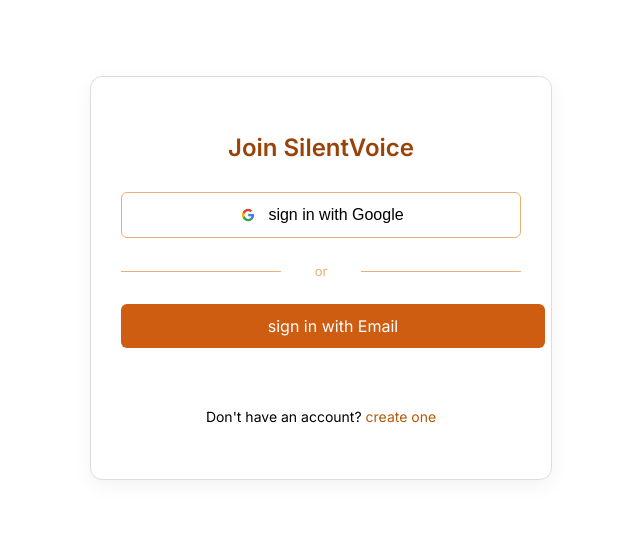
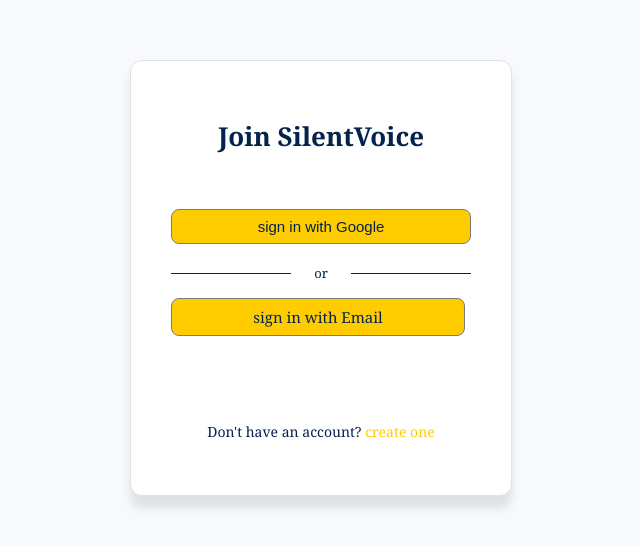
Before and after one commit to mayssaa11/SilentVoice, a website with bundled scripts: page public/signin.html in a window 1280 px wide. Shown: the part 122-668 px from the top of the page, without its empty margins (319-959 px from the left). Built offline with nearby package versions, Linux system fonts and the light colour scheme; some packages are replaced by stand-ins of ours.

Commit message:
modified:   public/css/register_email.css 	modified:   public/css/signin.css 	modified:   public/register_email.html 	modified:   public/signin.html

```diff
--- a/public/css/register_email.css
+++ b/public/css/register_email.css
@@ -1,11 +1,12 @@
 body {
+    font-family:Cambria, Cochin, Georgia, Times, 'Times New Roman', serif;
     margin: 0;
     padding: 0;
-    font-family: 'Roboto', sans-serif;
-    background-color: rgb(255, 251, 245);
+    background-color: #f7f9fc;
     display: flex;
     justify-content: center;
     align-items: center;
+    color:#03224c;
     height: 100vh;
 }
 
@@ -15,22 +16,26 @@
 }
 
 .form-box {
-    background: #fff;
-    padding: 40px 30px;
-    border-radius: 8px;
-    box-shadow: 0 2px 10px rgba(0, 0, 0, 0.1);
+    max-width: 600px;
+    margin: 60px auto;
+    padding: 40px;
+    background-color: #ffffff;
+    border-radius: 12px;
+    box-shadow: 0 12px 10px rgba(0, 0, 0, 0.1);
+    border: 1px solid #dee1e8;
 }
 
 .title {
+    font-family: Georgia, 'Times New Roman', Times, serif;
     text-align: center;
     font-size: 24px;
     margin-bottom: 25px;
-    color: #333;
+    color: #03224c;
 }
 
 label {
     font-size: 14px;
-    color: #444;
+    color: #03224c;
     display: block;
     margin-top: 15px;
     margin-bottom: 5px;
@@ -40,7 +45,7 @@
     width: 100%;
     padding: 10px 12px;
     font-size: 14px;
-    border: 1px solid #ccc;
+    border: 1px solid #bbc5d4;
     border-radius: 6px;
     box-sizing: border-box;
 }
@@ -49,17 +54,24 @@
     width: 100%;
     padding: 12px;
     margin-top: 25px;
+    background-color: #ffcc00;
+    color: #03224c;
+    padding: 8px 15px;
+    border: 1px solid #7d7979;
+    border-radius: 8px;
+    text-decoration: none;
     font-size: 15px;
-    background-color: #e9910d;
-    color: white;
-    border: none;
-    border-radius: 6px;
+    margin-right: 6px;
+    vertical-align: middle;
     cursor: pointer;
-    font-weight: bold;
 }
 
 button:hover {
-    background-color: #f1a414;
+    background-color: white;
+    color:#03224c;
+    border: 1px solid #03224c;
+    font-size: large;
+    font-weight: bold;
 }
 
 .signin-link {
@@ -69,7 +81,7 @@
 }
 
 .signin-link a {
-    color: #ff9e20;
+    color: #ffcc00;
     text-decoration: none;
 }
 
--- a/public/css/signin.css
+++ b/public/css/signin.css
@@ -1,10 +1,12 @@
 body {
+    font-family: Georgia, 'Times New Roman', Times, serif;
     margin: 0;
     padding: 0;
-    font-family: 'Inter', sans-serif;
+    background-color: #f7f9fc;
     display: flex;
     justify-content: center;
     align-items: center;
+    color:#03224c;
     height: 100vh;
 }
 
@@ -16,39 +18,45 @@
 }
 
 .register-card {
-    width: 100%;
-    max-width: 400px;
-    border: 1px solid #ddd;
-    padding: 40px 30px;
+    width: 300px;
+    margin: 60px auto;
+    padding: 40px;
+    background-color: #ffffff;
     border-radius: 12px;
-    box-shadow: 0 6px 20px rgba(0, 0, 0, 0.05);
-    text-align: center;
+    box-shadow: 0 12px 10px rgba(0, 0, 0, 0.1);
+    border: 1px solid #dee1e8;
 }
 
 .register-card h1 {
-    font-size: 24px;
+    font-family: Georgia, 'Times New Roman', Times, serif;
+    text-align: center;
+    font-size: 26px;
     margin-bottom: 30px;
-    color: #994309;
+    color: #03224c;
 }
 
 .google-button {
-    background-color: white;
-    border: 1px solid #ebb06d;
+    width: 100%;
     padding: 12px;
-    border-radius: 6px;
-    width: 100%;
-    font-size: 16px;
-    font-weight: 500;
-    display: flex;
-    align-items: center;
-    justify-content: center;
-    gap: 10px;
+    margin-top: 25px;
+    background-color: #ffcc00;
+    color: #03224c;
+    padding: 8px 15px;
+    border: 1px solid #7d7979;
+    border-radius: 8px;
+    text-decoration: none;
+    font-size: 15px;
+    margin-right: 6px;
+    vertical-align: middle;
     cursor: pointer;
-    transition: background 0.2s;
 }
 
 .google-button:hover {
-    background-color: #f3ba78;
+    background-color: white;
+    color:#03224c;
+    border: 1px solid #03224c;
+    font-size: large;
+    font-weight: bold;
 }
 
 .google-button img {
@@ -57,11 +65,12 @@
 }
 
 .divider {
-    margin: 25px 0;
+    margin: 20px 0;
     position: relative;
     text-align: center;
-    color: #e0b072;
+    color: #03224c;
     font-size: 13px;
+    margin-bottom: 1px;
 }
 
 .divider::before,
@@ -71,7 +80,7 @@
     top: 50%;
     width: 40%;
     height: 1px;
-    background: #e9b07a;
+    background: #03224c;
 }
 
 .divider::before {
@@ -81,31 +90,43 @@
 .divider::after {
     right: 0;
 }
-
+.container {
+    display: flex;
+    justify-content: center;
+    align-items: center;
+    margin-top: 1px;
+}
 .email-button {
-    background-color: #ce5d11;
-    color: white;
-    padding: 12px;
-    border-radius: 6px;
+    width: 100%;
+    margin-top: 15px;
+    background-color: #ffcc00;
+    color: #03224c;
+    padding: 8px 80px;
+    border: 1px solid #7d7979;
+    border-radius: 8px;
     text-decoration: none;
-    display: inline-block;
-    width: 100%;
-    font-size: 16px;
-    font-weight: 500;
-    transition: background 0.3s;
+    font-size: 15px;
+    margin-right: 6px;
+    vertical-align: middle;
+    cursor: pointer;
+    text-align: center;
 }
-
 .email-button:hover {
-    background-color: #a15309;
+    background-color: white;
+    color:#03224c;
+    border: 1px solid #03224c;
+    font-size: large;
+    font-weight: bold;
 }
-
 .signin-link {
     margin-top: 20px;
     font-size: 14px;
+    text-align: center;
 }
-
 .signin-link a {
-    color: #b35b09;
+    color: #ffcc00;
     text-decoration: none;
-    font-weight: 500;
 }
+.signin-link a:hover {
+    text-decoration: underline;
+}
--- a/public/signin.html
+++ b/public/signin.html
@@ -7,7 +7,7 @@
     <title>Join SilentVoice</title>
     <link rel="stylesheet" href="./css/signin.css" />
     <link href="https://fonts.googleapis.com/css2?family=Inter:wght@400;600&display=swap" rel="stylesheet">
-    <link rel="shortcut icon" href="./logo.jpeg">
+    <link rel="shortcut icon" href="./logo4.png">
     <link rel="stylesheet" href="">
 </head>
 
@@ -17,13 +17,14 @@
             <h1>Join SilentVoice</h1>
 
             <button class="google-button">
-                <img src="./logoGG.png" alt="Google Logo">
+                <!--<img src="./logoGG.png" alt="Google Logo">-->
                 sign in with Google
             </button>
 
             <div class="divider"><span>or</span></div>
-
-            <a href="./sign-email.html" class="email-button">sign in with Email</a>
+            <div class="container">
+                <a href="./sign-email.html" class="email-button">sign in with Email</a>
+            </div>
             <br>
             <br>
             <br>
```
Also changed, not shown: public/register_email.html (+1 -1 lines).
